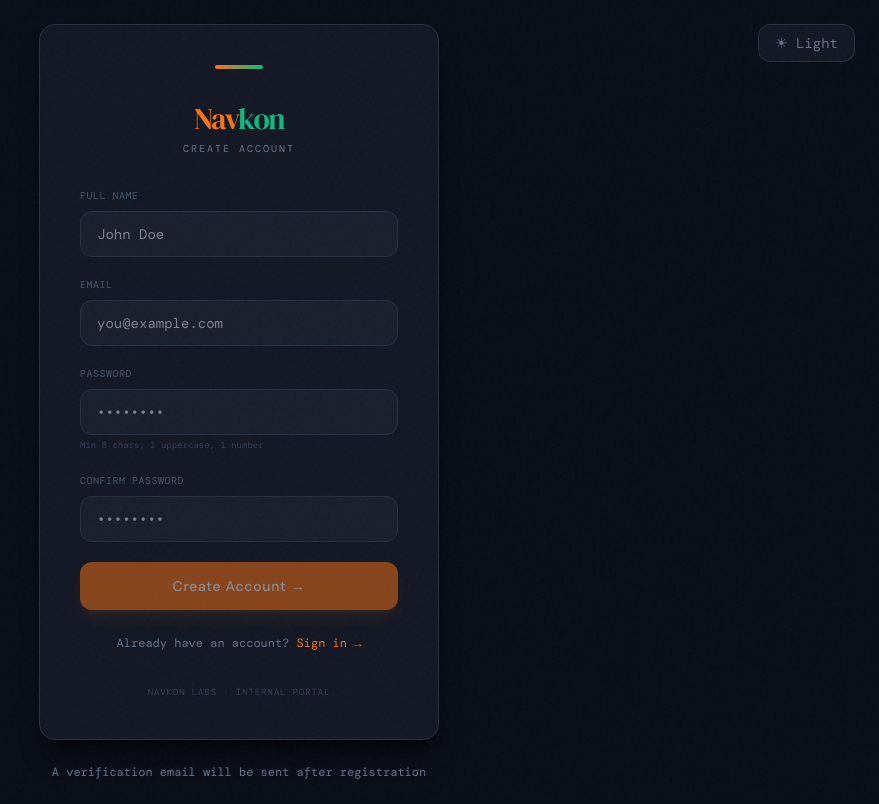
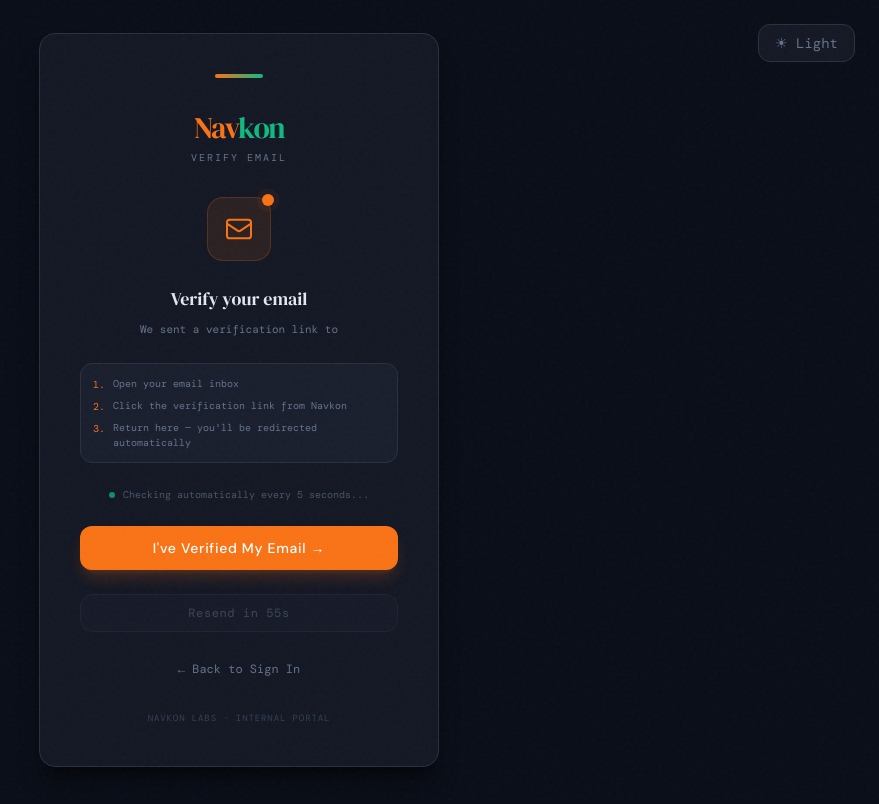
Before and after one commit to NikhilLande9/admin-navkon, a Next.js app: page /login/verify-email in a window 1280 px wide. Shown: the whole page, without its empty margins (401-1280 px from the left). Built offline with nearby package versions, Linux system fonts and the light colour scheme; no server answers; the database is empty; a web font is replaced by a local one.

Commit message:
Fixes - Fixed verify user page

```diff
--- a/app/login/verify-email/page.tsx
+++ b/app/login/verify-email/page.tsx
@@ -1,101 +1,122 @@
-//app\login\register\page.tsx
+//app\login\verify-email\page.tsx
 "use client";
 
-import { useRouter } from "next/navigation";
-import { useState, useEffect } from "react";
-import { createUserWithEmailAndPassword, sendEmailVerification, updateProfile } from "firebase/auth";
-import { doc, setDoc, serverTimestamp } from "firebase/firestore";
+import { useRouter, useSearchParams } from "next/navigation";
+import { useState, useEffect, Suspense } from "react";
+import { sendEmailVerification } from "firebase/auth";
+import { doc, updateDoc } from "firebase/firestore";
 import { auth, db } from "@/lib/firebase";
 
-export default function RegisterPage() {
+function VerifyEmailContent() {
   const router = useRouter();
+  const searchParams = useSearchParams();
+  const emailParam = searchParams.get("email") || "";
 
-  const [name, setName] = useState("");
-  const [email, setEmail] = useState("");
-  const [password, setPassword] = useState("");
-  const [confirm, setConfirm] = useState("");
+  const [isDark, setIsDark] = useState(true);
+  const [mounted, setMounted] = useState(false);
+  const [isChecking, setIsChecking] = useState(false);
+  const [isResending, setIsResending] = useState(false);
+  const [resendCountdown, setResendCountdown] = useState(60);
   const [error, setError] = useState("");
-  const [isDark, setIsDark] = useState(true);
-  const [isLoading, setIsLoading] = useState(false);
-  const [mounted, setMounted] = useState(false);
+  const [resendSuccess, setResendSuccess] = useState(false);
 
   useEffect(() => {
     const savedTheme = localStorage.getItem("navkon_theme");
     setIsDark(savedTheme !== "light");
+    setMounted(true);
+  }, []);
 
-    const unsubscribe = auth.onAuthStateChanged((user) => {
-      if (user && user.emailVerified) {
-        router.push("/dashboard");
-      } else {
-        setMounted(true);
+  // Countdown for resend button
+  useEffect(() => {
+    if (resendCountdown > 0) {
+      const t = setTimeout(() => setResendCountdown((c) => c - 1), 1000);
+      return () => clearTimeout(t);
+    }
+  }, [resendCountdown]);
+
+  // Poll for email verification every 5 seconds
+  useEffect(() => {
+    const interval = setInterval(async () => {
+      const user = auth.currentUser;
+      if (user) {
+        await user.reload();
+        if (user.emailVerified) {
+          // Update Firestore — doc is keyed by lowercased email, not UID
+          const emailKey = user.email?.toLowerCase() ?? "";
+          if (emailKey) {
+            await updateDoc(doc(db, "users", emailKey), { emailVerified: true });
+          }
+          clearInterval(interval);
+          router.push("/dashboard");
+        }
       }
-    });
+    }, 5000);
 
-    return () => unsubscribe();
+    return () => clearInterval(interval);
   }, [router]);
 
-  const validatePassword = (pw: string) => {
-    if (pw.length < 8) return "Password must be at least 8 characters.";
-    if (!/[A-Z]/.test(pw)) return "Password must include at least one uppercase letter.";
-    if (!/[0-9]/.test(pw)) return "Password must include at least one number.";
-    return null;
+  const handleCheckVerification = async () => {
+    setError("");
+    setIsChecking(true);
+
+    try {
+      const user = auth.currentUser;
+      if (user) {
+        await user.reload();
+        if (user.emailVerified) {
+          // Update Firestore — doc is keyed by lowercased email, not UID
+          const emailKey = user.email?.toLowerCase() ?? "";
+          if (emailKey) {
+            await updateDoc(doc(db, "users", emailKey), { emailVerified: true });
+          }
+          router.push("/dashboard");
+        } else {
+          setError("Email not verified yet. Please check your inbox and click the link.");
+        }
+      } else {
+        // Session expired — redirect to login
+        router.push("/login");
+      }
+    } catch {
+      setError("Failed to check verification status.");
+    } finally {
+      setIsChecking(false);
+    }
   };
 
-  const handleRegister = async () => {
+  const handleResend = async () => {
+    if (resendCountdown > 0) return;
     setError("");
-
-    if (!name.trim()) return setError("Please enter your name.");
-    if (!email.trim()) return setError("Please enter your email.");
-
-    const pwError = validatePassword(password);
-    if (pwError) return setError(pwError);
-
-    if (password !== confirm) return setError("Passwords do not match.");
-
-    setIsLoading(true);
+    setIsResending(true);
+    setResendSuccess(false);
 
     try {
-      const userCredential = await createUserWithEmailAndPassword(auth, email.trim(), password);
-      const user = userCredential.user;
-
-      // Set display name
-      await updateProfile(user, { displayName: name.trim() });
-
-      // Save user profile to Firestore
-      await setDoc(doc(db, "users", user.uid), {
-        uid: user.uid,
-        name: name.trim(),
-        email: email.trim().toLowerCase(),
-        role: "admin",
-        createdAt: serverTimestamp(),
-        emailVerified: false,
-      });
-
-      // Send email verification
-      await sendEmailVerification(user, {
-        url: "http://localhost:3000/login",
-        handleCodeInApp: false,
-        });
-
-      // NOTE: Do NOT sign out here.
-      // We keep the user signed in so verify-email page can call
-      // user.reload() and resend the verification email via auth.currentUser.
-      // The user is effectively blocked from the dashboard until emailVerified === true.
-
-      router.push("/login/verify-email?email=" + encodeURIComponent(email.trim()));
+      const user = auth.currentUser;
+      if (user) {
+        await sendEmailVerification(user);
+        setResendCountdown(60);
+        setResendSuccess(true);
+      } else {
+        router.push("/login");
+      }
     } catch (err: unknown) {
       const code = (err as { code?: string })?.code;
-      if (code === "auth/email-already-in-use") {
-        setError("An account with this email already exists.");
-      } else if (code === "auth/invalid-email") {
-        setError("Please enter a valid email address.");
-      } else if (code === "auth/weak-password") {
-        setError("Password is too weak. Use at least 8 characters.");
+      if (code === "auth/too-many-requests") {
+        setError("Too many requests. Please wait before resending.");
       } else {
-        setError("Registration failed. Please try again.");
+        setError("Failed to resend verification email.");
       }
-      setIsLoading(false);
+    } finally {
+      setIsResending(false);
     }
+  };
+
+  // Sign out the unverified session before going back, otherwise the login
+  // page's onAuthStateChanged will see the unverified user and immediately
+  // redirect back here.
+  const handleBackToSignIn = async () => {
+    await auth.signOut();
+    router.push("/login");
   };
 
   const toggleTheme = () => {
@@ -103,22 +124,6 @@
     setIsDark(nextDark);
     localStorage.setItem("navkon_theme", nextDark ? "dark" : "light");
   };
-
-  const handleKeyPress = (e: React.KeyboardEvent) => {
-    if (e.key === "Enter" && name && email && password && confirm && !isLoading) {
-      handleRegister();
-    }
-  };
-
-  const passwordStrength = () => {
-    if (!password) return null;
-    if (password.length < 6) return { label: "Weak", color: "text-red", width: "w-1/4" };
-    if (password.length < 8 || !/[A-Z]/.test(password) || !/[0-9]/.test(password))
-      return { label: "Fair", color: "text-yellow-500", width: "w-2/4" };
-    return { label: "Strong", color: "text-green", width: "w-full" };
-  };
-
-  const strength = passwordStrength();
 
   if (!mounted) return null;
 
@@ -156,111 +161,79 @@
               <span className="text-green">kon</span>
             </div>
             <div className="font-mono text-[9px] sm:text-[10px] uppercase tracking-[1.5px] sm:tracking-[2px] text-ink-muted">
-              Create Account
+              Verify Email
             </div>
           </div>
 
-          <div className="space-y-4 sm:space-y-5">
-            {/* Name */}
-            <div>
-              <div className="font-mono text-[9px] sm:text-[10px] uppercase tracking-wider text-ink-dim mb-2">
-                Full Name
-              </div>
-              <input
-                type="text"
-                value={name}
-                onChange={(e) => setName(e.target.value)}
-                onKeyPress={handleKeyPress}
-                placeholder="John Doe"
-                disabled={isLoading}
-                className="w-full bg-surface2 border border-border rounded-xl px-3 sm:px-4 py-2.5 sm:py-3 text-sm font-mono focus:border-orange outline-none transition-colors"
-              />
-            </div>
-
-            {/* Email */}
-            <div>
-              <div className="font-mono text-[9px] sm:text-[10px] uppercase tracking-wider text-ink-dim mb-2">
-                Email
-              </div>
-              <input
-                type="email"
-                value={email}
-                onChange={(e) => setEmail(e.target.value)}
-                onKeyPress={handleKeyPress}
-                placeholder="you@example.com"
-                disabled={isLoading}
-                className="w-full bg-surface2 border border-border rounded-xl px-3 sm:px-4 py-2.5 sm:py-3 text-sm font-mono focus:border-orange outline-none transition-colors"
-              />
-            </div>
-
-            {/* Password */}
-            <div>
-              <div className="font-mono text-[9px] sm:text-[10px] uppercase tracking-wider text-ink-dim mb-2">
-                Password
-              </div>
-              <input
-                type="password"
-                value={password}
-                onChange={(e) => setPassword(e.target.value)}
-                onKeyPress={handleKeyPress}
-                placeholder="••••••••"
-                disabled={isLoading}
-                className="w-full bg-surface2 border border-border rounded-xl px-3 sm:px-4 py-2.5 sm:py-3 text-sm font-mono focus:border-orange outline-none transition-colors"
-              />
-              {/* Password Strength Indicator */}
-              {strength && (
-                <div className="mt-2">
-                  <div className="h-1 w-full bg-surface2 rounded-full overflow-hidden">
-                    <div
-                      className={`h-full rounded-full transition-all duration-300 ${strength.width} ${
-                        strength.label === "Weak"
-                          ? "bg-red"
-                          : strength.label === "Fair"
-                          ? "bg-yellow-500"
-                          : "bg-green"
-                      }`}
-                    />
-                  </div>
-                  <div className={`font-mono text-[9px] mt-1 ${strength.color}`}>{strength.label}</div>
-                </div>
-              )}
-              <div className="font-mono text-[9px] text-ink-ghost mt-1">
-                Min 8 chars, 1 uppercase, 1 number
+          <div className="space-y-6 text-center">
+            {/* Animated Email Icon */}
+            <div className="flex justify-center">
+              <div className="relative w-16 h-16 rounded-2xl bg-orange/10 border border-orange/20 flex items-center justify-center">
+                <svg className="w-8 h-8 text-orange" fill="none" stroke="currentColor" viewBox="0 0 24 24">
+                  <path
+                    strokeLinecap="round"
+                    strokeLinejoin="round"
+                    strokeWidth={1.5}
+                    d="M3 8l7.89 5.26a2 2 0 002.22 0L21 8M5 19h14a2 2 0 002-2V7a2 2 0 00-2-2H5a2 2 0 00-2 2v10a2 2 0 002 2z"
+                  />
+                </svg>
+                {/* Pulsing dot */}
+                <span className="absolute -top-1 -right-1 w-3 h-3 bg-orange rounded-full">
+                  <span className="absolute inset-0 rounded-full bg-orange animate-ping opacity-75" />
+                </span>
               </div>
             </div>
 
-            {/* Confirm Password */}
             <div>
-              <div className="font-mono text-[9px] sm:text-[10px] uppercase tracking-wider text-ink-dim mb-2">
-                Confirm Password
+              <div className="font-serif text-lg text-foreground mb-2">Verify your email</div>
+              <p className="font-mono text-[11px] text-ink-muted leading-relaxed">
+                We sent a verification link to{" "}
+                {emailParam && <span className="text-orange block mt-1">{emailParam}</span>}
+              </p>
+            </div>
+
+            <div className="p-3 bg-surface2 border border-border rounded-xl text-left">
+              <div className="font-mono text-[10px] text-ink-muted space-y-1.5">
+                <div className="flex items-start gap-2">
+                  <span className="text-orange mt-px">1.</span>
+                  <span>Open your email inbox</span>
+                </div>
+                <div className="flex items-start gap-2">
+                  <span className="text-orange mt-px">2.</span>
+                  <span>Click the verification link from Navkon</span>
+                </div>
+                <div className="flex items-start gap-2">
+                  <span className="text-orange mt-px">3.</span>
+                  <span>Return here — you&apos;ll be redirected automatically</span>
+                </div>
               </div>
-              <input
-                type="password"
-                value={confirm}
-                onChange={(e) => setConfirm(e.target.value)}
-                onKeyPress={handleKeyPress}
-                placeholder="••••••••"
-                disabled={isLoading}
-                className={`w-full bg-surface2 border rounded-xl px-3 sm:px-4 py-2.5 sm:py-3 text-sm font-mono outline-none transition-colors
-                  ${confirm && confirm !== password ? "border-red focus:border-red" : "border-border focus:border-orange"}`}
-              />
-              {confirm && confirm !== password && (
-                <div className="font-mono text-[9px] text-red mt-1">Passwords do not match</div>
-              )}
+            </div>
+
+            {/* Auto-checking indicator */}
+            <div className="flex items-center justify-center gap-2 font-mono text-[10px] text-ink-dim">
+              <span className="w-1.5 h-1.5 rounded-full bg-green animate-pulse" />
+              Checking automatically every 5 seconds...
             </div>
 
             {error && (
-              <div className="bg-red/10 border border-red text-red text-[10px] sm:text-[11px] px-3 sm:px-4 py-2 sm:py-2.5 rounded-xl font-sans">
+              <div className="bg-red/10 border border-red text-red text-[10px] px-3 py-2 rounded-xl font-sans">
                 {error}
               </div>
             )}
 
+            {resendSuccess && (
+              <div className="bg-green/10 border border-green text-green text-[10px] px-3 py-2 rounded-xl font-sans">
+                Verification email resent successfully!
+              </div>
+            )}
+
+            {/* Manual Check Button */}
             <button
-              onClick={handleRegister}
-              disabled={isLoading || !name || !email || !password || !confirm}
-              className="w-full bg-orange hover:bg-orange-mid disabled:opacity-50 disabled:cursor-not-allowed transition-all text-white font-medium py-3 sm:py-3.5 rounded-xl text-sm tracking-wider flex items-center justify-center gap-2 shadow-lg shadow-orange/20 active:scale-[0.98]"
+              onClick={handleCheckVerification}
+              disabled={isChecking}
+              className="w-full bg-orange hover:bg-orange-mid disabled:opacity-50 disabled:cursor-not-allowed transition-all text-white font-medium py-3 rounded-xl text-sm tracking-wider flex items-center justify-center gap-2 shadow-lg shadow-orange/20 active:scale-[0.98]"
             >
-              {isLoading ? (
+              {isChecking ? (
                 <>
                   <svg
                     className="animate-spin h-4 w-4"
@@ -275,32 +248,48 @@
                       d="M4 12a8 8 0 018-8V0C5.373 0 0 5.373 0 12h4zm2 5.291A7.962 7.962 0 014 12H0c0 3.042 1.135 5.824 3 7.938l3-2.647z"
                     />
                   </svg>
-                  <span>Creating account...</span>
+                  <span>Checking...</span>
                 </>
               ) : (
-                "Create Account →"
+                "I've Verified My Email →"
               )}
             </button>
 
-            <div className="text-center">
-              <span className="font-mono text-[10px] sm:text-xs text-ink-muted">Already have an account? </span>
-              <a href="/login" className="font-mono text-[10px] sm:text-xs text-orange hover:text-orange-mid transition-colors">
-                Sign in →
-              </a>
-            </div>
+            {/* Resend */}
+            <button
+              onClick={handleResend}
+              disabled={isResending || resendCountdown > 0}
+              className="w-full bg-surface2 hover:border-orange disabled:opacity-50 disabled:cursor-not-allowed border border-border transition-all text-ink-muted hover:text-orange font-mono py-2.5 rounded-xl text-xs tracking-wider active:scale-[0.98]"
+            >
+              {resendCountdown > 0
+                ? `Resend in ${resendCountdown}s`
+                : isResending
+                ? "Sending..."
+                : "Resend Verification Email"}
+            </button>
+
+            {/* Back to Sign In — signs out the unverified session first */}
+            <button
+              onClick={handleBackToSignIn}
+              className="font-mono text-[10px] sm:text-xs text-ink-muted hover:text-orange transition-colors"
+            >
+              ← Back to Sign In
+            </button>
           </div>
 
           <div className="text-center mt-6 sm:mt-8 font-mono text-[8px] sm:text-[9px] text-ink-ghost tracking-wider sm:tracking-widest">
             NAVKON LABS · INTERNAL PORTAL
           </div>
         </div>
-
-        <div className="mt-4 sm:mt-6 text-center">
-          <p className="text-[10px] sm:text-xs text-ink-muted font-mono">
-            A verification email will be sent after registration
-          </p>
-        </div>
       </div>
     </div>
   );
 }
+
+export default function VerifyEmailPage() {
+  return (
+    <Suspense fallback={null}>
+      <VerifyEmailContent />
+    </Suspense>
+  );
+}
```
